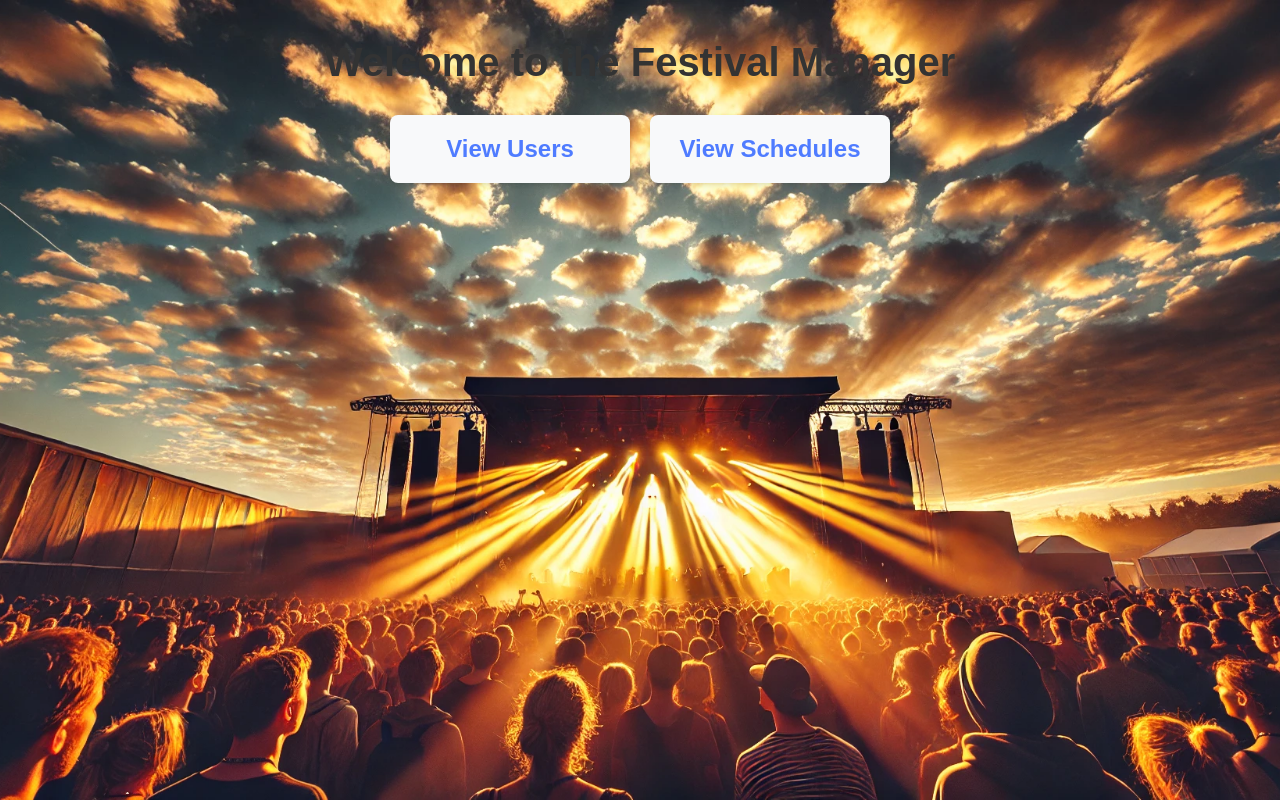
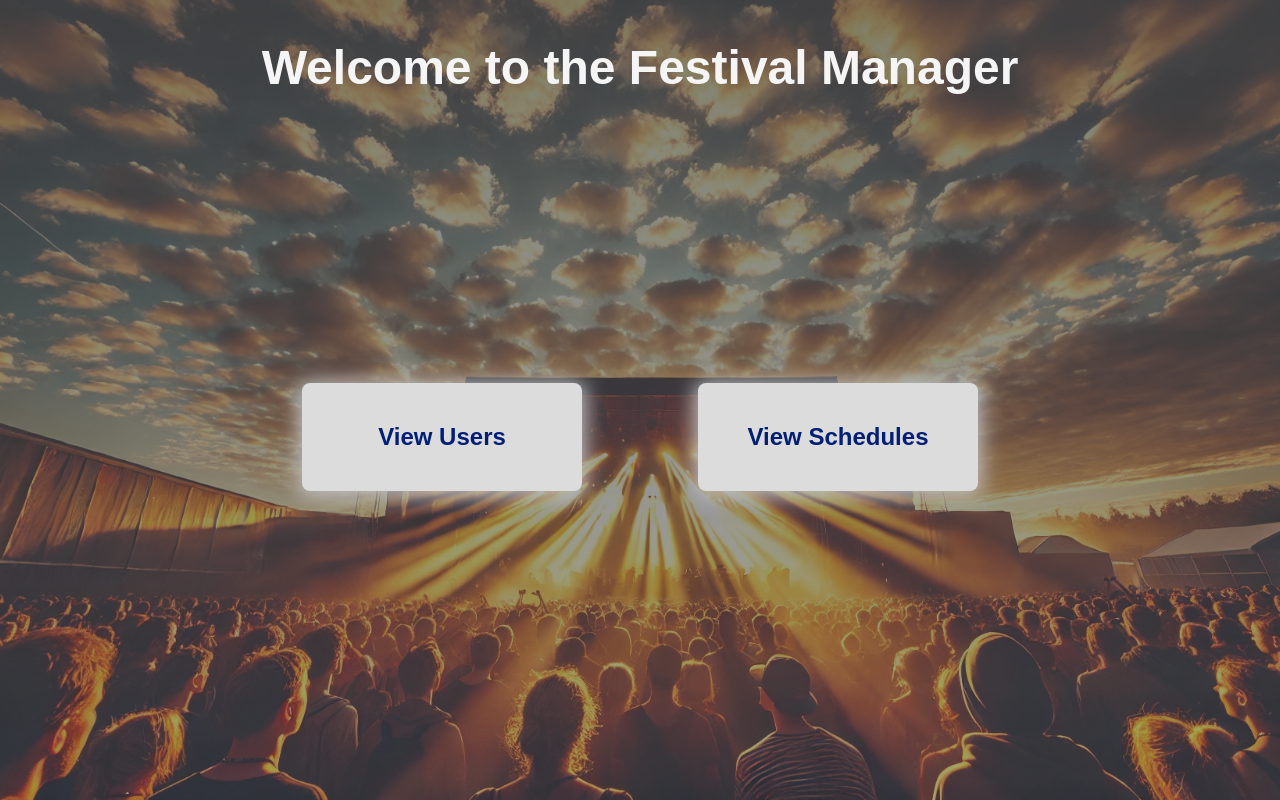
Before and after one commit to bwillett2003/festival-manager-fe, a React (Create React App) app: page / in a window 1280 px wide. Built offline with nearby package versions, Linux system fonts and the light colour scheme.

Commit message:
moved asset folder and made css changes.

```diff
--- a/src/App/App.css
+++ b/src/App/App.css
@@ -3,17 +3,31 @@ body {
   margin: 0;
   padding: 0;
   background-color: #f5f5f5;
-  color: #333;
-  background-image: url('/assets/MusicFestivalPic.webp');
+  color: white;
+  background-image: url('../assets/MusicFestivalPic.webp');
   background-size: cover;
   background-repeat: no-repeat;
   background-attachment: fixed;
   background-position: center;
 }
+body::before {
+  content: '';
+  position: fixed;
+  top: 0;
+  left: 0;
+  width: 100%;
+  height: 100%;
+  background: linear-gradient(
+    rgba(255, 255, 255, 0.7),
+    rgba(255, 255, 255, 0.5)
+  );
+  z-index: -1;
+  filter: brightness(0.3)
+}
 
 h1, h2, h3 {
   margin: 20px 0;
-  color: #333;
+  color: whitesmoke;
 }
 
 .container {
--- a/src/Header/Header.css
+++ b/src/Header/Header.css
@@ -12,7 +12,7 @@
 
 .nav-link {
   text-decoration: none;
-  color: #007bff;
+  color: black;
   font-size: 18px;
   font-weight: bold;
   transition: color 0.3s;
@@ -20,4 +20,5 @@
 
 .nav-link:hover {
   color: #0056b3;
+  transform: scale(1.05);
 }
--- a/src/HomePage/HomePage.css
+++ b/src/HomePage/HomePage.css
@@ -12,18 +12,19 @@ h1 {
   display: flex;
   justify-content: center;
   gap: 20px;
-  margin-top: 30px;
+  margin-top: 15rem;
   flex-wrap: wrap;
 }
 
 .nav-card {
-  background-color: #f8f9fa;
-  box-shadow: 0 2px 4px rgba(0, 0, 0, 0.1);
+  background-color: #dcdcdc;
+  box-shadow: 0 2px 20px 4px #bfbfbf;
   border-radius: 8px;
-  padding: 20px;
+  padding: 40px;
   width: 200px;
   transition: transform 0.3s ease, box-shadow 0.3s ease;
   text-decoration: none;
+  margin: 3rem;
 }
 
 .nav-card:hover {
@@ -39,7 +40,7 @@ h1 {
 
 .nav-card h2 {
   font-size: 1.5rem;
-  color: #4f7cff;
+  color: #011f78;
   margin: 0;
   text-align: center;
 }
@@ -81,6 +82,7 @@ h1 {
   .nav-card {
     width: 90%;
     padding: 15px;
+    margin: auto;
   }
 
   .nav-card h2 {
@@ -100,6 +102,7 @@ h1 {
   .nav-card {
     width: 95%;
     padding: 10px;
+    margin: auto;
   }
 
   .nav-card h2 {
--- a/src/ScheduleDetailsPage/ScheduleDetailsPage.css
+++ b/src/ScheduleDetailsPage/ScheduleDetailsPage.css
@@ -4,16 +4,17 @@
 
 .schedule-details-container h1 {
   font-size: 2rem;
-  color: #007bff;
+  color: whitesmoke;
 }
 
 .schedule-details-container ul {
   list-style: none;
   padding: 0;
+  color: black;
 }
 
 .schedule-details-container li {
-  background-color: #fff;
+  background-color: #dcdcdc;
   margin: 10px 0;
   padding: 15px;
   border: 1px solid #ddd;
--- a/src/SchedulesPage/SchedulesPage.css
+++ b/src/SchedulesPage/SchedulesPage.css
@@ -6,6 +6,7 @@
 h1 {
   text-align: center;
   margin-bottom: 20px;
+  font-size: 3rem;
 }
 
 .schedule-cards {
@@ -15,8 +16,9 @@ h1 {
 }
 
 .schedule-card {
-  background-color: #fff;
+  background-color: #dcdcdc;
   border: 1px solid #ddd;
+  box-shadow: 0 2px 4px #bfbfbf;
   border-radius: 8px;
   padding: 20px;
   text-align: center;
--- a/src/UserDetailsPage/UserDetailsPage.css
+++ b/src/UserDetailsPage/UserDetailsPage.css
@@ -4,20 +4,26 @@
 
 .user-details-container h1 {
   font-size: 2rem;
-  color: #007bff;
+  color: whitesmoke;
 }
 
 .user-details-container ul {
   list-style: none;
   padding: 0;
+  color: black;
+}
+p {
+  font-size: x-large;
+  font-style: italic;
 }
 
 .user-details-container li {
-  background-color: #fff;
+  background-color: #dcdcdc;
   margin: 10px 0;
-  padding: 15px;
+  padding: 25px;
   border: 1px solid #ddd;
   border-radius: 5px;
+  font-size: larger;
 }
 
 @media (max-width: 768px) {
--- a/src/UsersPage/UsersPage.css
+++ b/src/UsersPage/UsersPage.css
@@ -6,6 +6,7 @@
 h1 {
   text-align: center;
   margin-bottom: 20px;
+  font-size: 3rem;
 }
 
 .user-cards {
@@ -15,8 +16,9 @@ h1 {
 }
 
 .user-card {
-  background-color: #fff;
+  background-color: #dcdcdc;
   border: 1px solid #ddd;
+  box-shadow: 0 2px 4px #bfbfbf;
   border-radius: 8px;
   padding: 20px;
   text-align: center;
```
Also changed, not shown: src/assets/MusicFestivalPic.webp (renamed from public/assets/MusicFestivalPic.webp).
